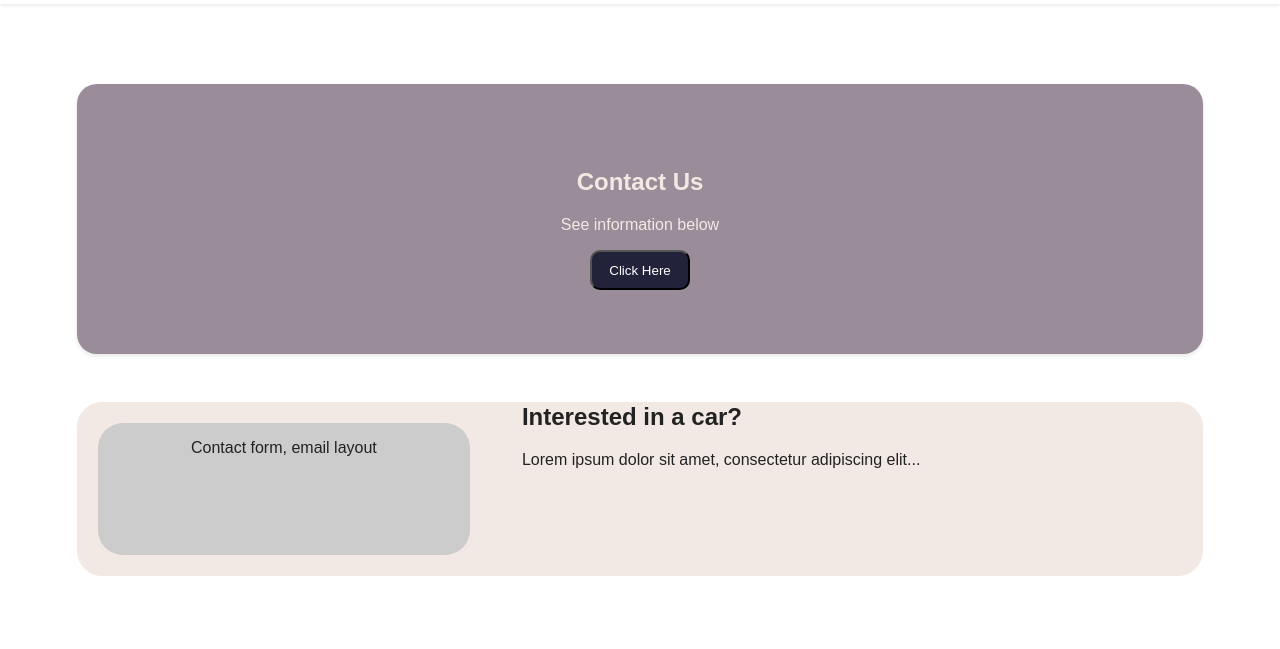
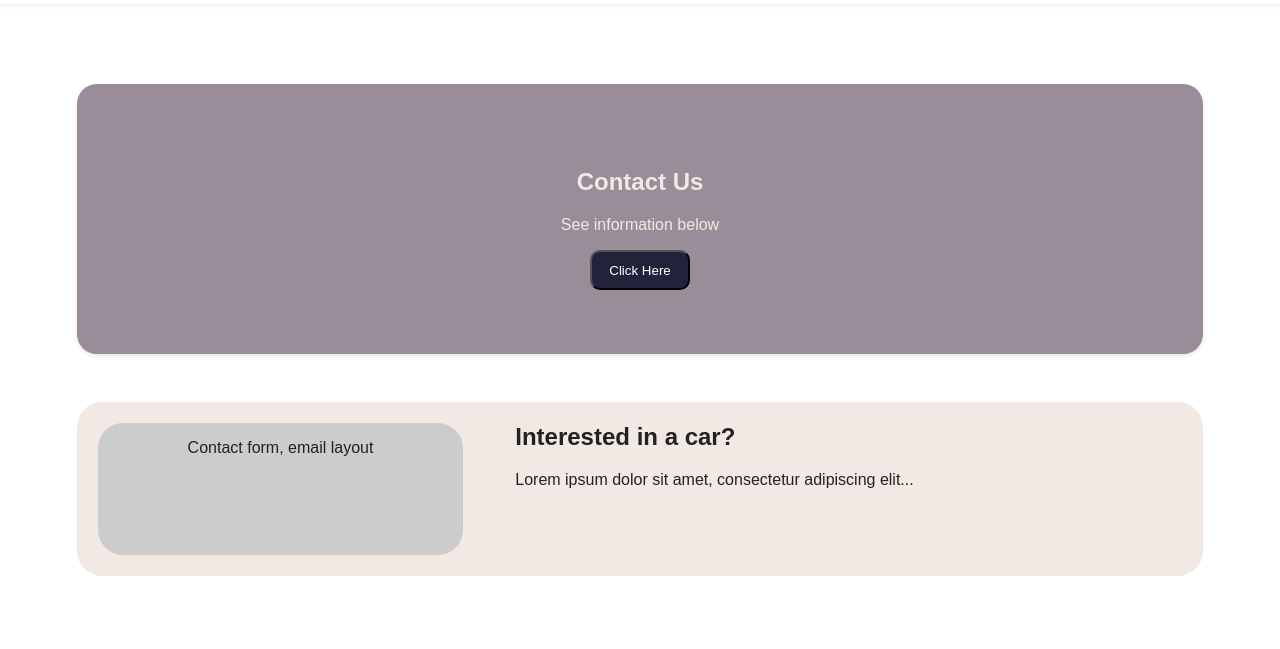
Before and after one commit to aaron-woodhead/turnkey, a plain HTML site: page contact.html in a window 1280 px wide. Shown: the part 79-728 px from the top of the page. Drawn offline with Linux system fonts and the light colour scheme.

Commit message:
Add margin to contact box

```diff
--- a/contact.css
+++ b/contact.css
@@ -133,11 +133,13 @@ body {
 }
 
 .contact-content {
+  margin-right: 20px;
   flex: 2;
 }
 
 .contact-content h2 {
-  margin-top: 0;
+  margin-top: 20px;
+  margin-right: 20px;
 }
 
 /* General Contact Section */
```
